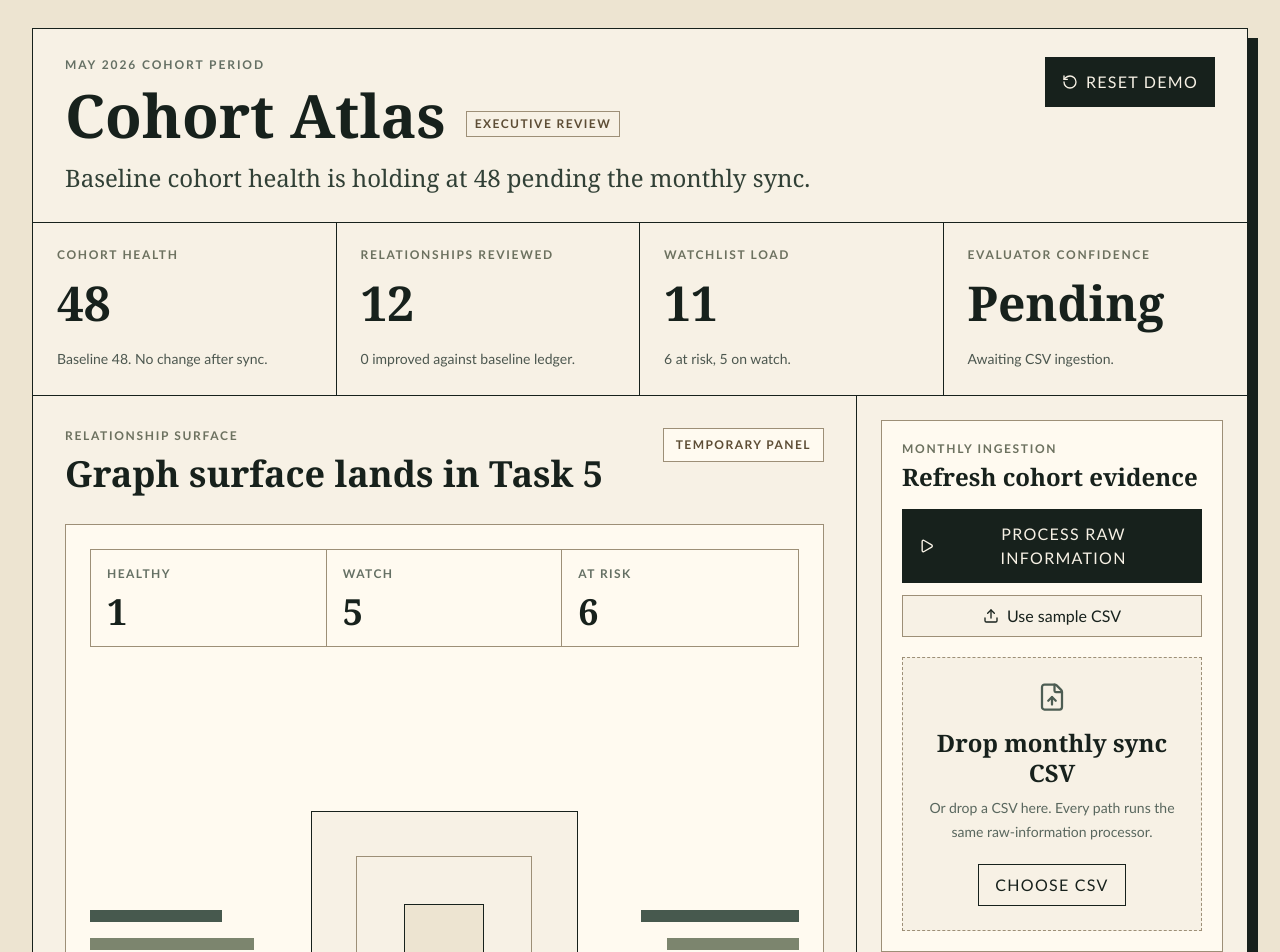
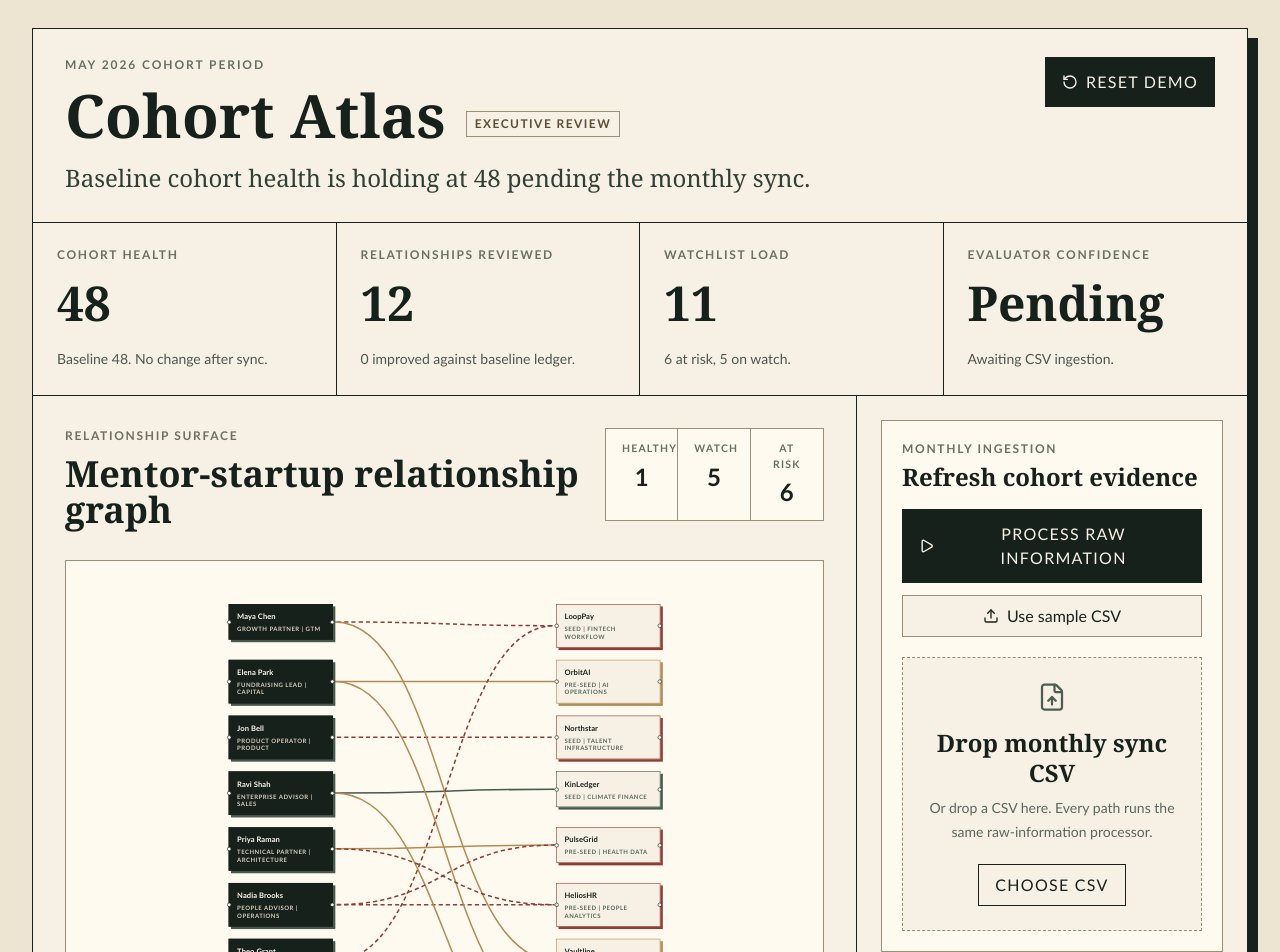
Before and after one commit to aniqamrin/BWAI_HACKATHON, a React (Vite) app: page / in a window 1280 px wide. Shown: the top 952 px of the page. Built offline with nearby package versions, Linux system fonts and the light colour scheme.

Commit message:
feat: add cohort relationship graph

```diff
--- a/src/App.tsx
+++ b/src/App.tsx
@@ -1,8 +1,11 @@
+import { useState } from 'react';
 import { AppShell } from './components/AppShell';
+import { CohortGraph } from './components/CohortGraph';
 import { CohortMetrics } from './components/CohortMetrics';
 import { DashboardHeader } from './components/DashboardHeader';
 import { IngestionPanel } from './components/IngestionPanel';
 import { ProcessingTimeline } from './components/ProcessingTimeline';
+import { mentors, startups } from './domain/sampleCohort';
 import { useCohortDemo } from './state/useCohortDemo';
 
 function average(values: number[]) {
@@ -11,6 +14,7 @@ function average(values: number[]) {
 }
 
 export default function App() {
+  const [selectedRelationshipId, setSelectedRelationshipId] = useState<string | null>(null);
   const {
     phase,
     relationships,
@@ -31,6 +35,18 @@ export default function App() {
   };
   const displayedSteps =
     phase === 'processed' ? steps.map((step) => ({ ...step, status: 'done' as const })) : steps;
+  const handleProcessRows: typeof processRows = (rows) => {
+    setSelectedRelationshipId(null);
+    processRows(rows);
+  };
+  const handleFailWithMessage: typeof failWithMessage = (message) => {
+    setSelectedRelationshipId(null);
+    failWithMessage(message);
+  };
+  const handleResetDemo = () => {
+    setSelectedRelationshipId(null);
+    resetDemo();
+  };
 
   return (
     <AppShell>
@@ -39,7 +55,7 @@ export default function App() {
         cohortPeriod="May 2026 cohort period"
         baselineHealth={baselineHealth}
         refreshedHealth={evaluation?.cohortHealth ?? null}
-        onReset={resetDemo}
+        onReset={handleResetDemo}
       />
       <CohortMetrics relationships={relationships} evaluation={evaluation} />
       <div className="grid flex-1 grid-cols-[minmax(0,1fr)_390px] gap-0">
@@ -49,51 +65,35 @@ export default function App() {
               <p className="ui-sans text-xs font-semibold uppercase tracking-[0.14em] text-[#6c715f]">
                 Relationship surface
               </p>
-              <h2 className="mt-3 text-4xl font-semibold leading-none">Graph surface lands in Task 5</h2>
+              <h2 className="mt-3 text-4xl font-semibold leading-none">Mentor-startup relationship graph</h2>
             </div>
-            <span className="ui-sans border border-[#9d8f77] bg-[#fffaf0] px-3 py-2 text-xs font-semibold uppercase tracking-[0.12em] text-[#5d4d35]">
-              Temporary panel
-            </span>
-          </div>
-
-          <div className="mt-8 flex flex-1 flex-col border border-[#9d8f77] bg-[#fffaf0] p-6">
-            <div className="grid grid-cols-3 border border-[#9d8f77]">
-              <div className="border-r border-[#9d8f77] p-4">
-                <p className="ui-sans text-xs font-semibold uppercase tracking-[0.12em] text-[#657064]">Healthy</p>
-                <p className="mt-3 text-4xl font-semibold leading-none">{statusCounts.healthy}</p>
+            <div className="ui-sans grid grid-cols-3 border border-[#9d8f77] bg-[#fffaf0] text-center">
+              <div className="border-r border-[#9d8f77] px-4 py-3">
+                <p className="text-[0.65rem] font-semibold uppercase tracking-[0.12em] text-[#657064]">Healthy</p>
+                <p className="mt-1 text-2xl font-semibold text-[#17211c]">{statusCounts.healthy}</p>
               </div>
-              <div className="border-r border-[#9d8f77] p-4">
-                <p className="ui-sans text-xs font-semibold uppercase tracking-[0.12em] text-[#657064]">Watch</p>
-                <p className="mt-3 text-4xl font-semibold leading-none">{statusCounts.watch}</p>
+              <div className="border-r border-[#9d8f77] px-4 py-3">
+                <p className="text-[0.65rem] font-semibold uppercase tracking-[0.12em] text-[#657064]">Watch</p>
+                <p className="mt-1 text-2xl font-semibold text-[#17211c]">{statusCounts.watch}</p>
               </div>
-              <div className="p-4">
-                <p className="ui-sans text-xs font-semibold uppercase tracking-[0.12em] text-[#657064]">At risk</p>
-                <p className="mt-3 text-4xl font-semibold leading-none">{statusCounts.atRisk}</p>
-              </div>
-            </div>
-            <div className="mt-8 grid flex-1 grid-cols-[1fr_1.35fr_1fr] items-center gap-6">
-              <div className="space-y-4">
-                <span className="block h-3 w-2/3 bg-[#47594e]" />
-                <span className="block h-3 w-5/6 bg-[#7c856e]" />
-                <span className="block h-3 w-1/2 bg-[#b28c55]" />
-              </div>
-              <div className="flex aspect-square items-center justify-center border border-[#17211c] bg-[#f7f1e5]">
-                <div className="flex size-44 items-center justify-center border border-[#9d8f77]">
-                  <div className="size-20 border border-[#17211c] bg-[#ede4d1]" />
-                </div>
-              </div>
-              <div className="space-y-4">
-                <span className="ml-auto block h-3 w-4/5 bg-[#47594e]" />
-                <span className="ml-auto block h-3 w-2/3 bg-[#7c856e]" />
-                <span className="ml-auto block h-3 w-1/2 bg-[#8f3d34]" />
+              <div className="px-4 py-3">
+                <p className="text-[0.65rem] font-semibold uppercase tracking-[0.12em] text-[#657064]">At risk</p>
+                <p className="mt-1 text-2xl font-semibold text-[#17211c]">{statusCounts.atRisk}</p>
               </div>
             </div>
           </div>
 
-          <p className="ui-sans mt-6 max-w-2xl text-sm leading-6 text-[#59675e]">
-            This placeholder previews the executive review density only. Task 5 will replace it with the relationship
-            graph surface and interaction model.
-          </p>
+          <div className="mt-8 flex flex-1 border border-[#9d8f77] bg-[#fffaf0]">
+            <CohortGraph
+              relationships={relationships}
+              mentors={mentors}
+              startups={startups}
+              onSelectRelationship={(relationshipId) => {
+                setSelectedRelationshipId(relationshipId);
+                setDrawerOpen(true);
+              }}
+            />
+          </div>
         </section>
 
         <aside className="space-y-5 p-6">
@@ -102,7 +102,7 @@ export default function App() {
               {errorMessage}
             </div>
           ) : null}
-          <IngestionPanel onRows={processRows} onError={failWithMessage} />
+          <IngestionPanel onRows={handleProcessRows} onError={handleFailWithMessage} />
           <ProcessingTimeline steps={displayedSteps} />
           {evaluation && drawerOpen ? (
             <section className="border border-[#17211c] bg-[#fffaf0] p-5 shadow-[6px_6px_0_#9d8f77]">
@@ -122,6 +122,11 @@ export default function App() {
                 </button>
               </div>
               <p className="mt-4 text-lg leading-7 text-[#314036]">{evaluation.executiveSummary}</p>
+              {selectedRelationshipId ? (
+                <p className="ui-sans mt-4 border border-[#9d8f77] bg-[#f7f1e5] px-3 py-2 text-xs font-semibold uppercase tracking-[0.1em] text-[#5d4d35]">
+                  Selected relationship: {selectedRelationshipId}
+                </p>
+              ) : null}
               <p className="ui-sans mt-4 text-sm leading-6 text-[#59675e]">
                 This reserves the right-side review outlet only. Task 6 will replace it with the real drawer contents.
               </p>
--- /dev/null
+++ b/src/components/CohortGraph.tsx
@@ -0,0 +1,60 @@
+import { Handle, Position, ReactFlow, type EdgeMouseHandler, type NodeProps, type NodeTypes } from '@xyflow/react';
+import { useMemo } from 'react';
+import { relationshipsToGraph, type CohortGraphNode } from '../domain/graphViewModel';
+import type { Mentor, Relationship, Startup } from '../domain/types';
+
+type CohortGraphProps = {
+  relationships: Relationship[];
+  mentors: Mentor[];
+  startups: Startup[];
+  onSelectRelationship: (relationshipId: string) => void;
+};
+
+function AtlasNode({ data }: NodeProps<CohortGraphNode>) {
+  return (
+    <>
+      <Handle type="target" position={Position.Left} isConnectable={false} />
+      <div className="cohort-node__label">{data.label}</div>
+      <div className="cohort-node__detail">{data.detail}</div>
+      <Handle type="source" position={Position.Right} isConnectable={false} />
+    </>
+  );
+}
+
+const nodeTypes: NodeTypes = {
+  cohort: AtlasNode,
+};
+
+export function CohortGraph({ relationships, mentors, startups, onSelectRelationship }: CohortGraphProps) {
+  const { nodes, edges } = useMemo(
+    () => relationshipsToGraph(relationships, mentors, startups),
+    [relationships, mentors, startups],
+  );
+
+  const handleEdgeClick: EdgeMouseHandler = (_event, edge) => {
+    const relationshipId = edge.data?.relationshipId;
+    if (typeof relationshipId === 'string') {
+      onSelectRelationship(relationshipId);
+    }
+  };
+
+  return (
+    <div className="cohort-graph" aria-label="Mentor and startup relationship graph">
+      <ReactFlow
+        nodes={nodes}
+        edges={edges}
+        nodeTypes={nodeTypes}
+        fitView
+        fitViewOptions={{ padding: 0.18 }}
+        nodesDraggable={false}
+        nodesConnectable={false}
+        elementsSelectable={false}
+        panOnDrag={false}
+        zoomOnScroll={false}
+        zoomOnPinch={false}
+        zoomOnDoubleClick={false}
+        onEdgeClick={handleEdgeClick}
+      />
+    </div>
+  );
+}
--- /dev/null
+++ b/src/domain/graphViewModel.ts
@@ -0,0 +1,96 @@
+import type { Edge, Node } from '@xyflow/react';
+import type { HealthStatus, Mentor, Relationship, Startup } from './types';
+
+export type CohortGraphNodeData = {
+  label: string;
+  detail: string;
+};
+
+export type CohortGraphEdgeData = {
+  relationshipId: string;
+};
+
+export type CohortGraphNode = Node<CohortGraphNodeData, 'cohort'>;
+export type CohortGraphEdge = Edge<CohortGraphEdgeData>;
+
+const MENTOR_X = 80;
+const STARTUP_X = 620;
+const TOP_OFFSET = 40;
+const ROW_GAP = 92;
+
+function statusClass(status: HealthStatus) {
+  if (status === 'at-risk') return 'risk';
+  return status;
+}
+
+function nodeHealthForStartup(startupId: string, relationships: Relationship[]) {
+  const connected = relationships.filter((relationship) => relationship.startupId === startupId);
+  if (connected.some((relationship) => relationship.status === 'at-risk')) return 'node-risk';
+  if (connected.some((relationship) => relationship.status === 'watch')) return 'node-watch';
+  return 'node-healthy';
+}
+
+function uniqueConnectedIds(relationships: Relationship[], key: 'mentorId' | 'startupId') {
+  return [...new Set(relationships.map((relationship) => relationship[key]))];
+}
+
+export function relationshipsToGraph(
+  relationships: Relationship[],
+  mentors: Mentor[],
+  startups: Startup[],
+): { nodes: CohortGraphNode[]; edges: CohortGraphEdge[] } {
+  const mentorById = new Map(mentors.map((mentor) => [mentor.id, mentor]));
+  const startupById = new Map(startups.map((startup) => [startup.id, startup]));
+  const validRelationships = relationships.filter(
+    (relationship) => mentorById.has(relationship.mentorId) && startupById.has(relationship.startupId),
+  );
+
+  const connectedMentorIds = uniqueConnectedIds(validRelationships, 'mentorId');
+  const connectedStartupIds = uniqueConnectedIds(validRelationships, 'startupId');
+
+  const mentorNodes: CohortGraphNode[] = connectedMentorIds.map((mentorId, index) => {
+    const mentor = mentorById.get(mentorId);
+
+    return {
+      id: mentorId,
+      type: 'cohort',
+      className: 'cohort-node node-mentor',
+      position: { x: MENTOR_X, y: TOP_OFFSET + index * ROW_GAP },
+      data: {
+        label: mentor?.name ?? mentorId,
+        detail: mentor ? `${mentor.role} | ${mentor.domain}` : mentorId,
+      },
+      draggable: false,
+    };
+  });
+
+  const startupNodes: CohortGraphNode[] = connectedStartupIds.map((startupId, index) => {
+    const startup = startupById.get(startupId);
+
+    return {
+      id: startupId,
+      type: 'cohort',
+      className: `cohort-node node-startup ${nodeHealthForStartup(startupId, validRelationships)}`,
+      position: { x: STARTUP_X, y: TOP_OFFSET + index * ROW_GAP },
+      data: {
+        label: startup?.name ?? startupId,
+        detail: startup ? `${startup.stage} | ${startup.category}` : startupId,
+      },
+      draggable: false,
+    };
+  });
+
+  const edges: CohortGraphEdge[] = validRelationships.map((relationship) => ({
+    id: relationship.id,
+    source: relationship.mentorId,
+    target: relationship.startupId,
+    className: `cohort-edge edge-${statusClass(relationship.status)}`,
+    data: { relationshipId: relationship.id },
+    animated: relationship.status === 'at-risk',
+  }));
+
+  return {
+    nodes: [...mentorNodes, ...startupNodes],
+    edges,
+  };
+}
--- a/src/styles.css
+++ b/src/styles.css
@@ -39,3 +39,104 @@ button {
 .react-flow__attribution {
   display: none;
 }
+
+.cohort-graph {
+  height: 660px;
+  max-height: 72vh;
+  min-height: 560px;
+  width: 100%;
+  background-color: #fffaf0;
+}
+
+.cohort-graph .react-flow__pane {
+  cursor: default;
+}
+
+.cohort-graph .react-flow__node.cohort-node {
+  width: 172px;
+  border: 1px solid #17211c;
+  border-radius: 0;
+  padding: 11px 13px;
+  color: #17211c;
+  font-family: "Avenir Next", "Gill Sans", "Trebuchet MS", sans-serif;
+  font-size: 0.78rem;
+  font-weight: 700;
+  letter-spacing: 0.01em;
+  box-shadow: 4px 4px 0 #9d8f77;
+}
+
+.cohort-graph .cohort-node__label {
+  overflow: hidden;
+  text-overflow: ellipsis;
+  white-space: nowrap;
+}
+
+.cohort-graph .cohort-node__detail {
+  margin-top: 4px;
+  color: #59675e;
+  font-size: 0.62rem;
+  font-weight: 700;
+  letter-spacing: 0.08em;
+  line-height: 1.25;
+  text-transform: uppercase;
+}
+
+.cohort-graph .react-flow__node.node-mentor {
+  background-color: #17211c;
+  color: #fffaf0;
+  box-shadow: 4px 4px 0 #47594e;
+}
+
+.cohort-graph .react-flow__node.node-mentor .cohort-node__detail {
+  color: #d9cfbd;
+}
+
+.cohort-graph .react-flow__node.node-startup {
+  background-color: #f7f1e5;
+}
+
+.cohort-graph .react-flow__node.node-risk {
+  border-color: #8f3d34;
+  box-shadow: 4px 4px 0 #8f3d34;
+}
+
+.cohort-graph .react-flow__node.node-watch {
+  border-color: #b28c55;
+  box-shadow: 4px 4px 0 #b28c55;
+}
+
+.cohort-graph .react-flow__node.node-healthy {
+  border-color: #47594e;
+  box-shadow: 4px 4px 0 #47594e;
+}
+
+.cohort-graph .react-flow__handle {
+  height: 7px;
+  width: 7px;
+  border: 1px solid #17211c;
+  background-color: #fffaf0;
+}
+
+.cohort-graph .react-flow__edge {
+  cursor: pointer;
+}
+
+.cohort-graph .react-flow__edge-path {
+  stroke-width: 2.5;
+}
+
+.cohort-graph .react-flow__edge.edge-risk .react-flow__edge-path {
+  stroke: #8f3d34;
+}
+
+.cohort-graph .react-flow__edge.edge-watch .react-flow__edge-path {
+  stroke: #b28c55;
+}
+
+.cohort-graph .react-flow__edge.edge-healthy .react-flow__edge-path {
+  stroke: #47594e;
+}
+
+.cohort-graph .react-flow__edge.animated .react-flow__edge-path {
+  stroke-dasharray: 7 5;
+}
```
Also changed, not shown: src/test/setup.ts (+8 -0 lines), 2 other files (tests, documents, lock files or other folders).
